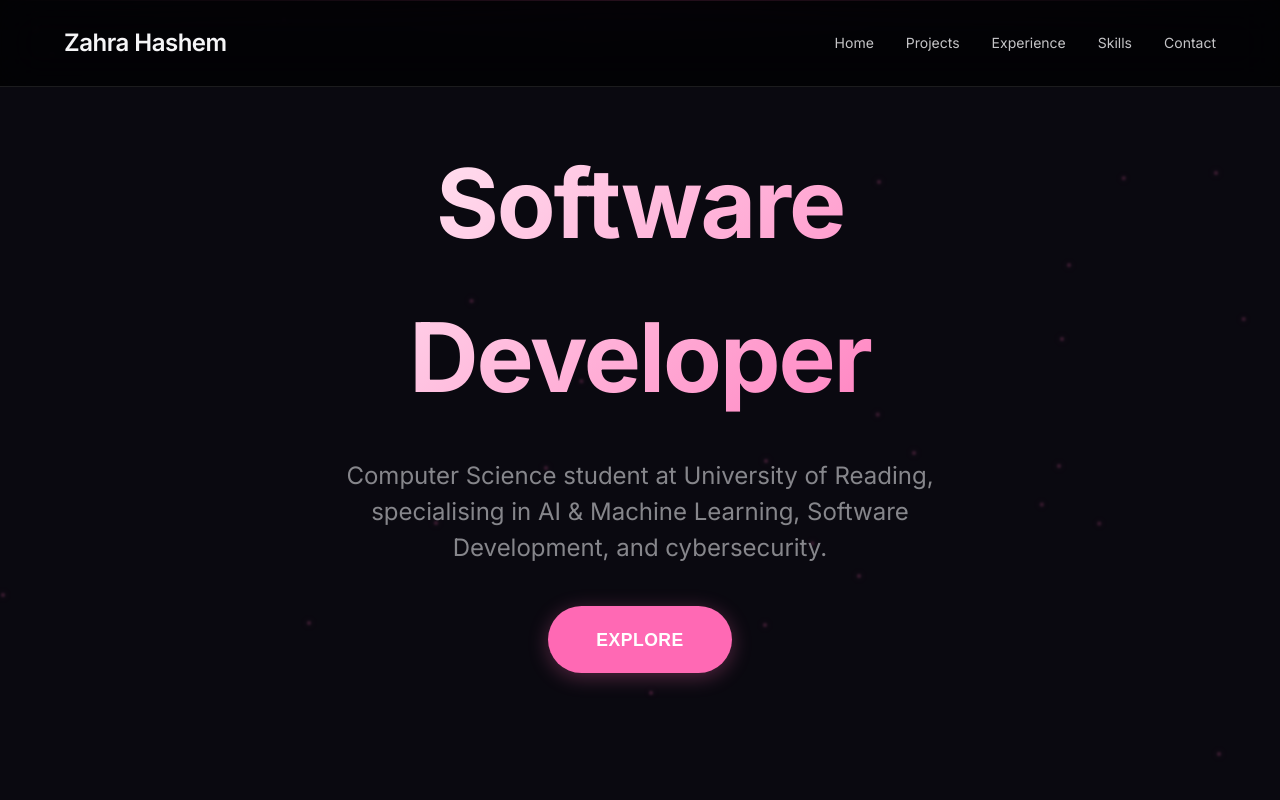
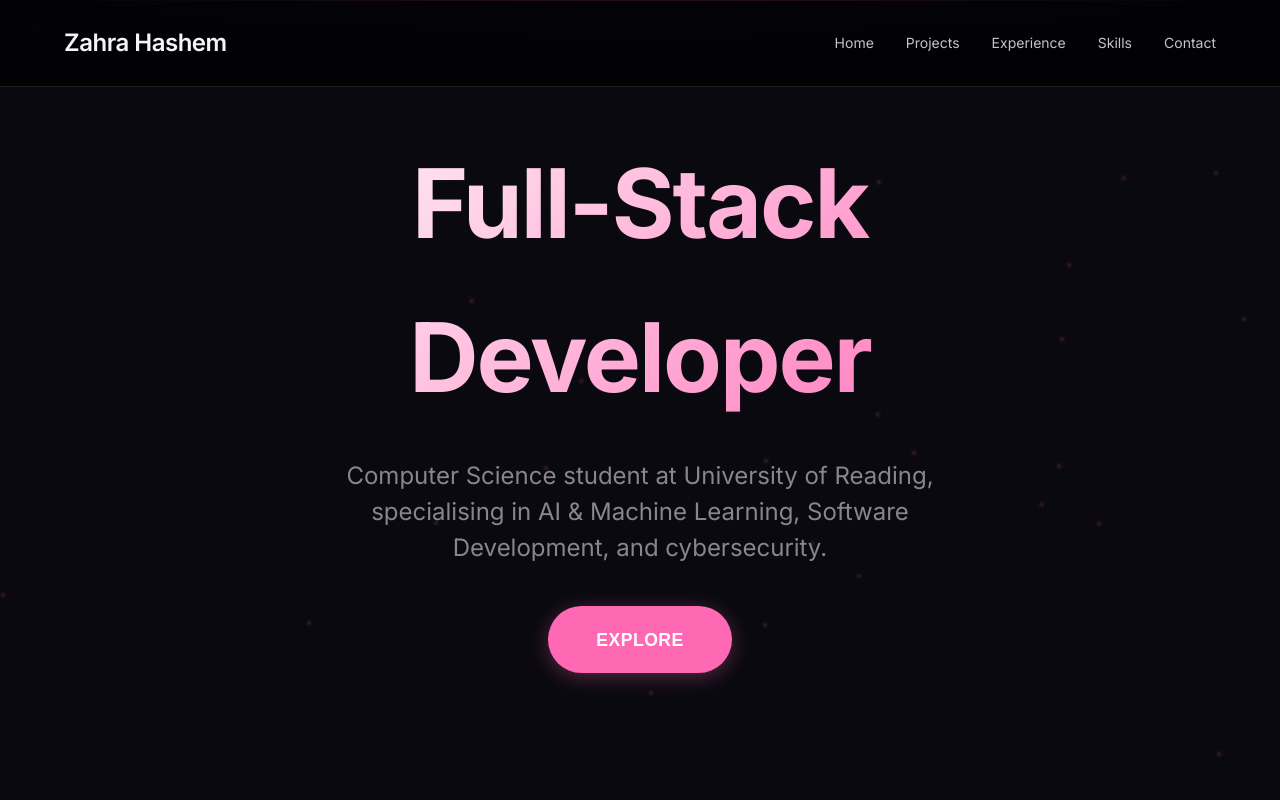
Before and after one commit to zozoxh04/zozoxh04.github.io, a plain HTML site: page index.html in a window 1280 px wide. Shown: the top 800 px of the page. Drawn offline with Linux system fonts and the light colour scheme.

Commit message:
Update index.html

```diff
--- a/index.html
+++ b/index.html
@@ -626,7 +626,7 @@
   <section class="hero" id="home">
     <div class="particles" id="particles"></div>
     <div class="hero-content">
-      <h1>Software Developer</h1>
+      <h1>Full-Stack Developer</h1>
       <p>Computer Science student at University of Reading, specialising in AI & Machine Learning, Software Development, and cybersecurity.</p>
       <a href="#projects" class="cta-button">Explore</a>
     </div>
```
